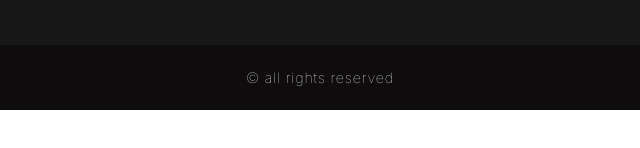
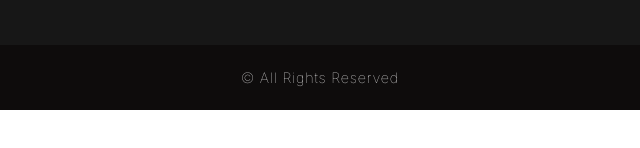
Before and after one commit to alvarorocha-dev/footer-tutorial-larissa-kich, a plain HTML site: page index.html in a window 1280 px wide. Shown: the part 206-354 px from the top of the page, 320-960 px from the left. Drawn offline with Linux system fonts and the light colour scheme.

Commit message:
Correção no copyright

```diff
--- a/index.html
+++ b/index.html
@@ -68,7 +68,7 @@
       <!-- End Footer content -->
       <!-- Start Footer copyright -->
       <div id="footer-copyright">
-        <p>&copy; all rights reserved</p>
+        <p>&copy; All Rights Reserved</p>
       </div>
       <!-- End Footer copyright -->
     </footer>
```
